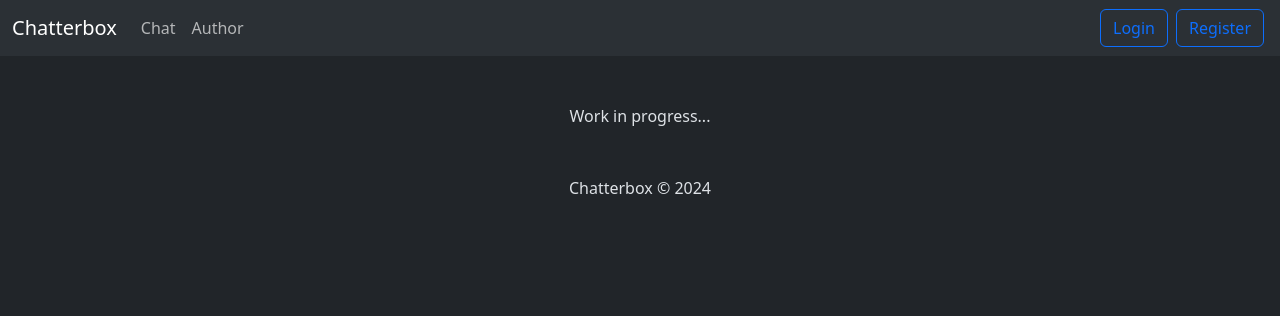
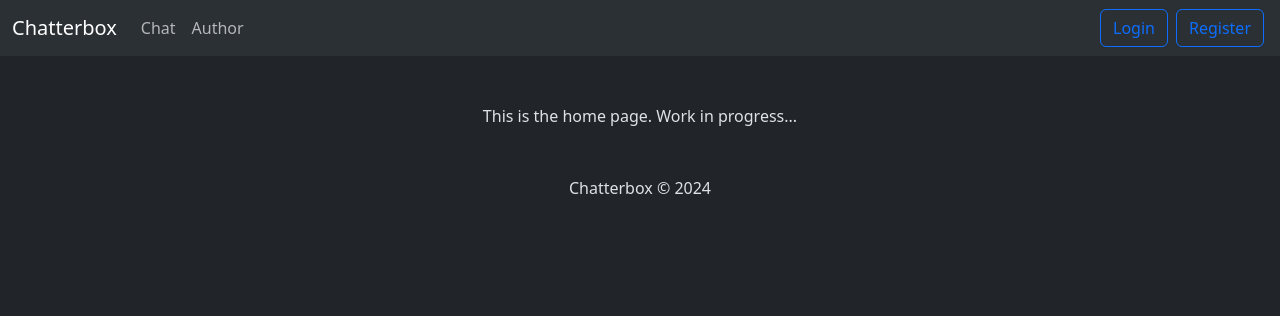
Before and after one commit to Lovsan/chatterbox, a Flask app: page / in a window 1280 px wide. Shown: the top 316 px of the page. Run offline with Flask 3, Linux system fonts and the light colour scheme.

Commit message:
Update placeholders in chat and home templates to specify page context

```diff
--- a/templates/chat.html
+++ b/templates/chat.html
@@ -2,5 +2,5 @@
 {% block title %}Chat{% endblock %}
 
 {% block main %}
-Work in progress...
+This is the chat page. Work in progress...
 {% endblock %}
--- a/templates/home.html
+++ b/templates/home.html
@@ -2,5 +2,5 @@
 {% block title %}Home{% endblock %}
 
 {% block main %}
-Work in progress...
+This is the home page. Work in progress...
 {% endblock %}
```
